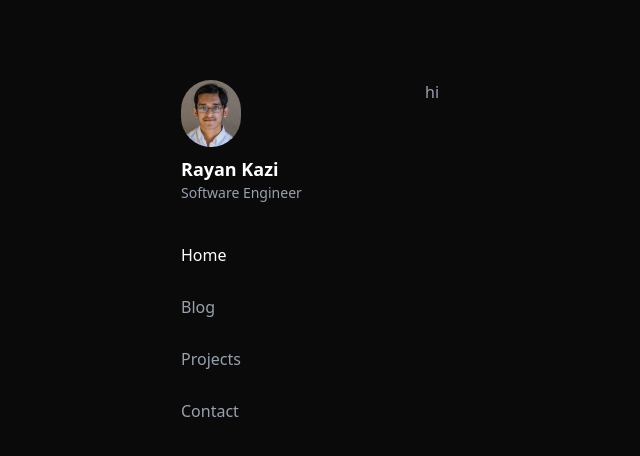
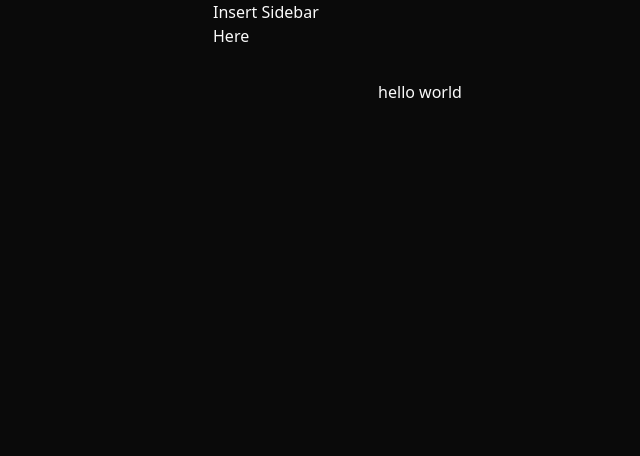
Before and after one commit to rayankzi/website, a Next.js app: page / in a window 1280 px wide. Shown: the top 456 px of the page, without its empty margins (11-651 px from the left). Built offline with nearby package versions, Linux system fonts and the light colour scheme.

Commit message:
new start

```diff
--- /dev/null
+++ b/src/app/(main)/layout.tsx
@@ -0,0 +1,23 @@
+import { NavMenu } from "@/components/nav-menu";
+import React from "react";
+
+export default function MainLayout({
+  children,
+}: {
+  children: React.ReactNode;
+}) {
+  return (
+    <>
+      <NavMenu />
+      <div className="mx-auto flex min-h-screen w-full max-w-4xl gap-12 px-8">
+        {/* <Sidebar /> */}
+        Insert Sidebar Here
+        <div className="flex h-min w-full flex-col gap-16 overflow-visible py-8 md:gap-24 md:py-20">
+          {children}
+
+          {/* <Footer /> */}
+        </div>
+      </div>
+    </>
+  );
+}
--- /dev/null
+++ b/src/app/(main)/page.tsx
@@ -0,0 +1,5 @@
+import Image from "next/image";
+
+export default function Home() {
+  return <div>hello world</div>;
+}
--- a/src/app/globals.css
+++ b/src/app/globals.css
@@ -120,3 +120,21 @@
     @apply bg-background text-foreground;
   }
 }
+
+/* For WebKit-based browsers */
+::-webkit-scrollbar {
+  width: 12px; /* Adjust scrollbar width here */
+}
+::-webkit-scrollbar-track {
+  background: transparent; /* Remove background color */
+}
+::-webkit-scrollbar-thumb {
+  background-color: darkgrey; /* Customize the scrollbar color */
+  border-radius: 10px; /* Roundness of the scrollbar */
+  border: 3px solid transparent; /* Space around the thumb */
+}
+/* For Firefox browsers */
+* {
+  scrollbar-width: thin; /* Adjust scrollbar width */
+  scrollbar-color: darkgrey transparent; /* Customize scrollbar and track color */
+}
--- a/src/app/page.tsx
+++ /dev/null
@@ -1,8 +0,0 @@
-import Sidebar from "@/components/Sidebar";
-import { Button } from "@/components/ui/button";
-import MainLayout from "@/layouts/MainLayout";
-import { Menu } from "lucide-react";
-
-export default function Home() {
-  return <MainLayout>hi</MainLayout>;
-}
--- a/src/components/Sidebar.tsx
+++ /dev/null
@@ -1,56 +0,0 @@
-"use client";
-
-import React from "react";
-import Link from "next/link";
-import { usePathname } from "next/navigation";
-import Image from "next/image";
-
-const Sidebar = () => {
-  const menuItems = [
-    { name: "Home", href: "/" },
-    { name: "Blog", href: "/blog" },
-    { name: "Projects", href: "/projects" },
-    { name: "Contact", href: "/contact" },
-  ];
-
-  const pathname = usePathname();
-
-  return (
-    <div className="hidden md:block col-span-1 h-screen">
-      <div className="flex flex-col space-y-10">
-        <div className="flex flex-col items-start space-y-2">
-          <Image
-            src="/images/profile.png"
-            alt="Profile Picture"
-            width={60}
-            height={60}
-            className="rounded-full object-cover"
-          />
-          <div>
-            <p className="font-semibold text-white text-lg">Rayan Kazi</p>
-            <p className="text-sm text-gray-400">Software Engineer</p>
-          </div>
-        </div>
-
-        <nav>
-          <ul className="space-y-7">
-            {menuItems.map((item) => (
-              <li key={item.name} className="w-full">
-                <Link
-                  href={item.href}
-                  className={`block w-full text-gray-400 hover:text-white transition-colors duration-200 ${
-                    pathname === item.href && "text-white"
-                  }`}
-                >
-                  {item.name}
-                </Link>
-              </li>
-            ))}
-          </ul>
-        </nav>
-      </div>
-    </div>
-  );
-};
-
-export default Sidebar;
--- /dev/null
+++ b/src/components/nav-menu.tsx
@@ -0,0 +1,17 @@
+import { Menu } from "lucide-react";
+import { Button } from "./ui/button";
+
+export function NavMenu() {
+  return (
+    <header className="flex items-center justify-between py-4 px-7 border-b border-gray-200 dark:border-gray-700 md:hidden">
+      <div className="space-y-1">
+        <p className="font-medium text-black dark:text-white">Rayan Kazi</p>
+        <p>Software Engineer</p>
+      </div>
+
+      <Button variant="outline" className="cursor-pointer py-4">
+        <Menu className="h-5 w-5" />
+      </Button>
+    </header>
+  );
+}
--- a/src/layouts/MainLayout.tsx
+++ /dev/null
@@ -1,33 +0,0 @@
-import React from "react";
-import Sidebar from "@/components/Sidebar";
-import { Button } from "@/components/ui/button";
-import { Menu } from "lucide-react";
-
-const MainLayout = ({ children }: { children?: React.ReactNode }) => {
-  return (
-    <div className="mx-auto h-screen max-w-4xl dark:text-gray-400">
-      <div className="mt-0 md:mt-20 md:px-10 lg:px-0">
-        <div className="grid grid-cols-1 md:grid-cols-4">
-          <header className="flex items-center justify-between py-4 px-6 border-b border-gray-200 dark:border-gray-700 md:hidden">
-            <div className="space-y-1">
-              <p className="font-medium text-black dark:text-white">
-                Rayan Kazi
-              </p>
-              <p>Software Engineer</p>
-            </div>
-
-            <Button variant="outline" className="cursor-pointer py-4">
-              <Menu className="h-5 w-5" />
-            </Button>
-          </header>
-
-          <Sidebar />
-
-          <div className="mt-5 md:mt-0 md:col-span-3 ml-5">{children}</div>
-        </div>
-      </div>
-    </div>
-  );
-};
-
-export default MainLayout;
```
